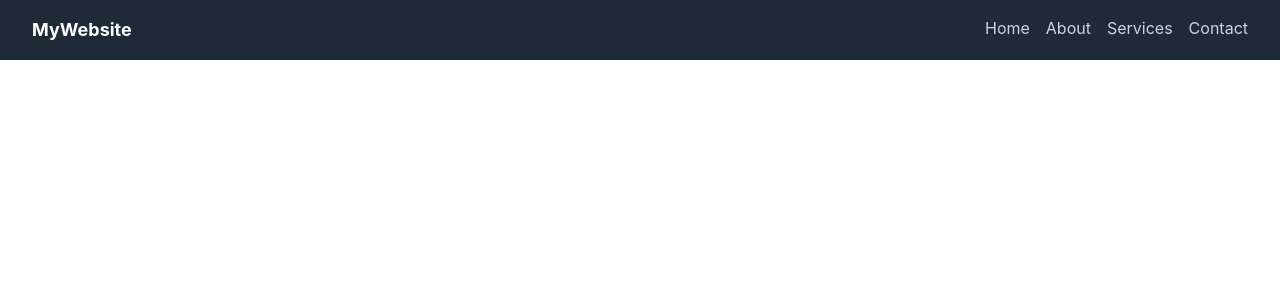
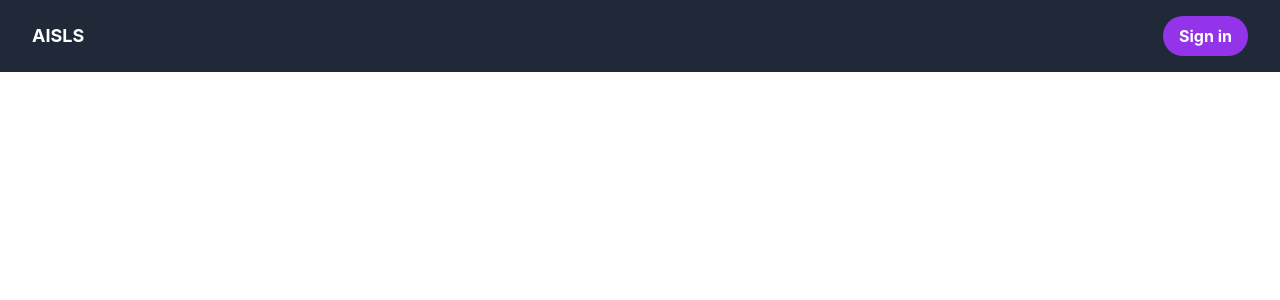
Before and after one commit to chamath-ranasinghe/studysupport, a React (Create React App) app: page / in a window 1280 px wide. Shown: the top 300 px of the page. Built offline with nearby package versions, Linux system fonts and the light colour scheme.

Commit message:
Started off with a Navbar

```diff
--- a/src/Components/NavBar.js
+++ b/src/Components/NavBar.js
@@ -1,4 +1,4 @@
-import React from 'react';
+import React from "react";
 
 const Navbar = () => {
   return (
@@ -6,20 +6,49 @@
       <div className="max-w-7xl mx-auto px-4">
         <div className="flex justify-between">
           <div className="flex items-center">
-            <a href="/" className="text-white font-bold text-lg">MyWebsite</a>
+            <a href="/" className="text-white font-bold text-lg">
+              AISLS
+            </a>
           </div>
           <div className="hidden md:block">
             <ul className="flex space-x-4">
-              <li><a href="/" className="text-gray-300 hover:text-white">Home</a></li>
-              <li><a href="/" className="text-gray-300 hover:text-white">About</a></li>
-              <li><a href="/" className="text-gray-300 hover:text-white">Services</a></li>
-              <li><a href="/" className="text-gray-300 hover:text-white">Contact</a></li>
+              {/* <li>
+                <a href="/" className="text-gray-300 hover:text-white">
+                  Home
+                </a>
+              </li> */}
+              <li>
+                <a
+                  href="/"
+                  className="inline-block bg-purple-600 hover:bg-purple-700 text-white font-bold py-2 px-4" style={{ borderRadius: '20px' }}
+                >
+                  Sign in
+                </a>
+              </li>
             </ul>
           </div>
+
+          <div className="md:hidden flex justify-start"> {/* Align button to the left */}
+            <button className="bg-purple-600 hover:bg-purple-700 text-white font-bold py-2 px-4 rounded-lg">
+              Sign in
+            </button>
+          </div>
+
           <div className="md:hidden">
             <button className="text-gray-300 hover:text-white focus:outline-none">
-              <svg xmlns="http://www.w3.org/2000/svg" className="h-6 w-6" fill="none" viewBox="0 0 24 24" stroke="currentColor">
-                <path strokeLinecap="round" strokeLinejoin="round" strokeWidth="2" d="M4 6h16M4 12h16M4 18h16" />
+              <svg
+                xmlns="http://www.w3.org/2000/svg"
+                className="h-6 w-6"
+                fill="none"
+                viewBox="0 0 24 24"
+                stroke="currentColor"
+              >
+                <path
+                  strokeLinecap="round"
+                  strokeLinejoin="round"
+                  strokeWidth="2"
+                  d="M4 6h16M4 12h16M4 18h16"
+                />
               </svg>
             </button>
           </div>
```
